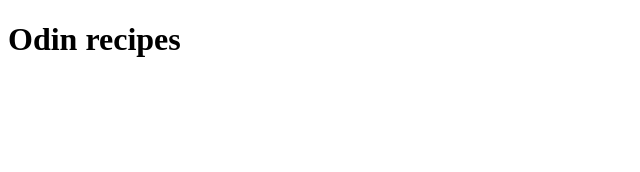
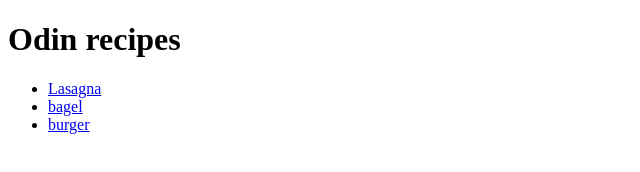
Before and after one commit to Talon81/odin-recipies, a plain HTML site: page index.html in a window 1280 px wide. Shown: the whole page, without its empty margins (0-640 px from the left). Drawn offline with Linux system fonts and the light colour scheme.

Commit message:
clean git tree

```diff
--- a/index.html
+++ b/index.html
@@ -8,6 +8,12 @@
 
     <body>
         <h1>Odin recipes</h1>
+        <ul>
+            <li><a href="recipie/lasagna.html">Lasagna</a></li>
+            <li><a href="recipie/bagel.html">bagel</a></li>
+            <li><a href="recipie/burger.html">burger</a></li>
+        </ul>
+
     </body>
 
 </html>
```
Also changed, not shown: recipes/lasagna.html (deleted).
